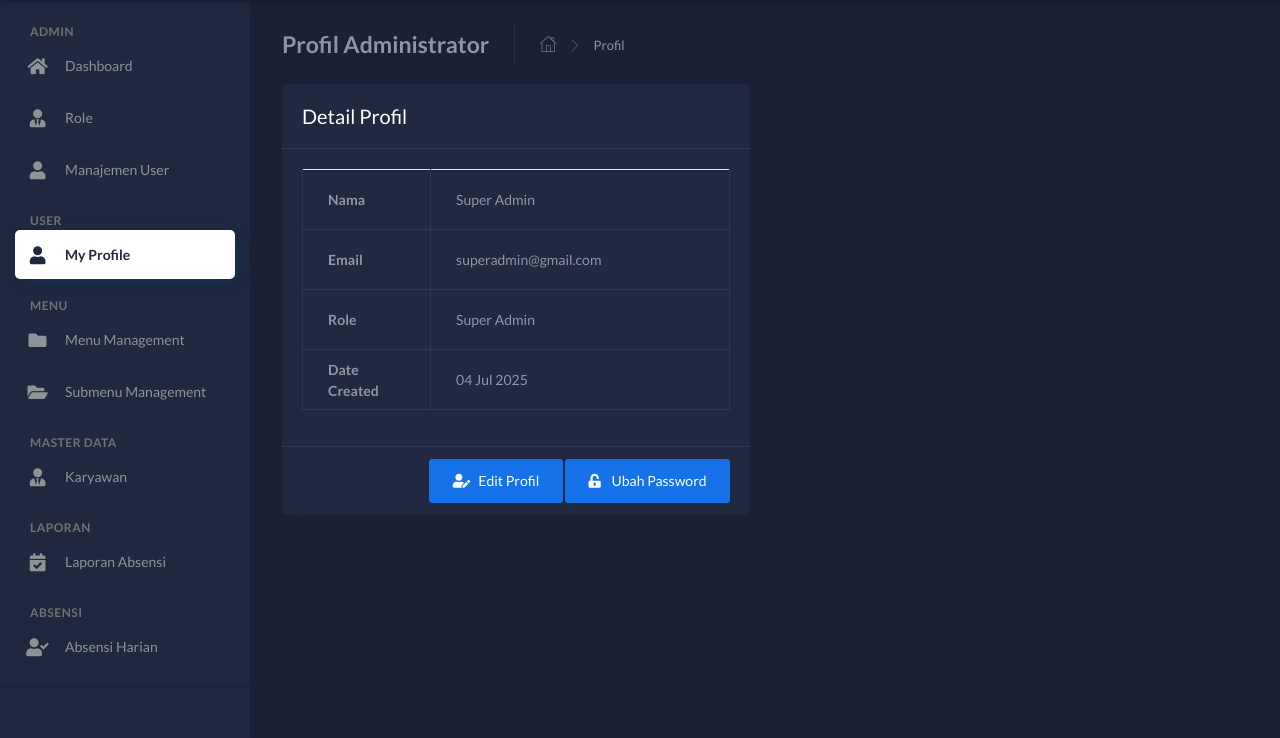
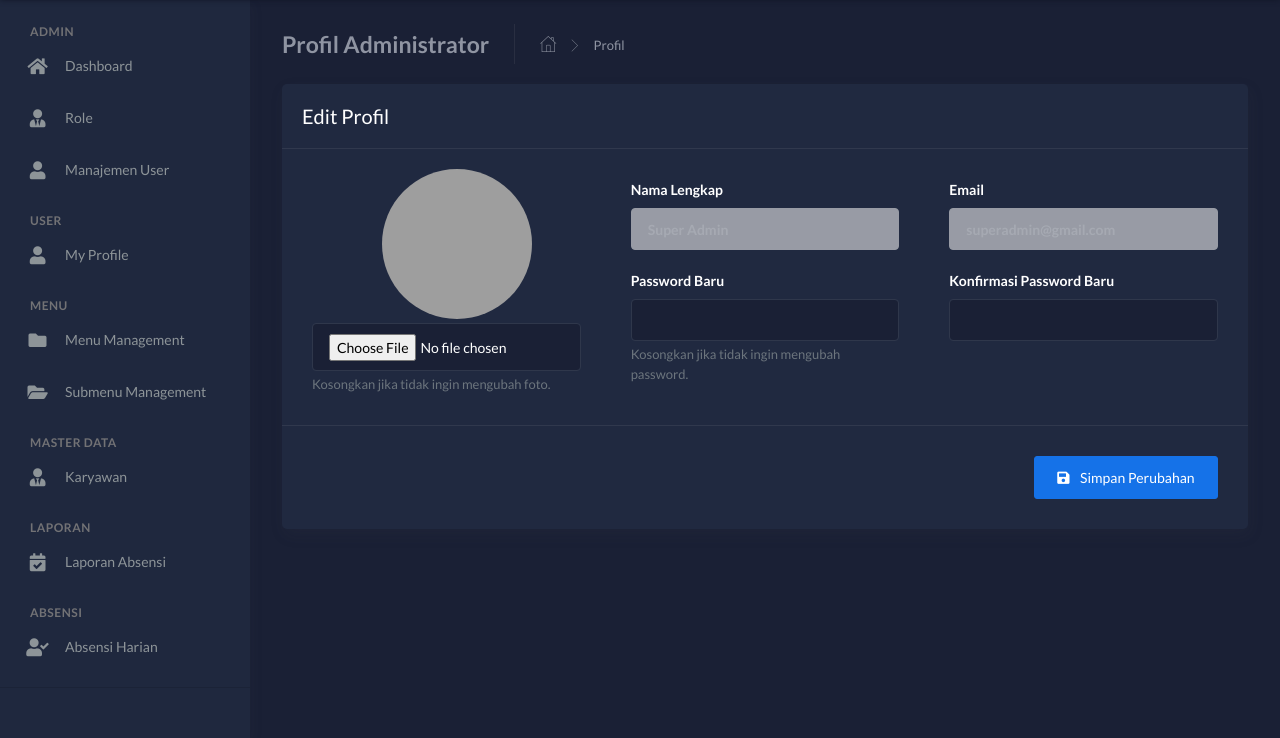
Before and after one commit to wendnsyh/Absensi, a CodeIgniter app: page /Absensi/user in a window 1280 px wide. Shown: the part 62-800 px from the top of the page. Run offline with CodeIgniter, Linux system fonts and the light colour scheme; a user stored in the database is signed in; data comes from the database, SQL or seed files in the repository; style sheets or scripts are compiled from the project's sources; some libraries are stand-ins or nearby versions; grey boxes are pictures that could not be loaded.

Commit message:
Merubah tampilan profile

```diff
--- a/application/controllers/User.php
+++ b/application/controllers/User.php
@@ -1,4 +1,5 @@
 <?php
+defined('BASEPATH') OR exit('No direct script access allowed');
 
 class User extends CI_Controller
 {
@@ -8,12 +9,13 @@ class User extends CI_Controller
         is_logged_in();
     }
 
-
     public function index()
     {
-
-        $data['user'] = $this->db->get_where('user', ['email' => $this->session->userdata('email')])->row_array();
-        $data['title'] = "My Profile";
+        $data['user'] = $this->db->get_where(
+            'user',
+            ['email' => $this->session->userdata('email')]
+        )->row_array();
+        $data['title'] = "Profil Saya";
 
         $this->load->view('template/header', $data);
         $this->load->view('template/sidebar', $data);
@@ -22,29 +24,26 @@ class User extends CI_Controller
         $this->load->view('template/footer');
     }
 
+    public function update()
+    {
+        $data['user'] = $this->db->get_where(
+            'user',
+            ['email' => $this->session->userdata('email')]
+        )->row_array();
 
-    public function edit()
-    {
-        $data['user'] = $this->db->get_where('user', [
-            'email' => $this->session->userdata('email')
-        ])->row_array();
-        $data['title'] = "Edit Profile";
+        $name  = $this->input->post('name');
+        $email = $this->input->post('email');
+        $password_baru       = $this->input->post('password_baru');
+        $konfirmasi_password = $this->input->post('konfirmasi_password');
 
+        // validasi
         $this->form_validation->set_rules('name', 'Nama', 'required|trim');
         $this->form_validation->set_rules('email', 'Email', 'required|trim|valid_email');
 
         if ($this->form_validation->run() == false) {
-            // tampilkan form edit
-            $this->load->view('template/header', $data);
-            $this->load->view('template/sidebar', $data);
-            $this->load->view('template/topbar', $data);
-            $this->load->view('user/edit', $data);
-            $this->load->view('template/footer');
+            $this->index();
         } else {
-            $name  = $this->input->post('name');
-            $email = $this->input->post('email');
-
-            // cek kalau ada upload gambar
+            // Upload Foto jika ada
             $upload_image = $_FILES['image']['name'];
             if ($upload_image) {
                 $config['allowed_types'] = 'jpg|jpeg|png';
@@ -54,7 +53,6 @@ class User extends CI_Controller
                 $this->load->library('upload', $config);
 
                 if ($this->upload->do_upload('image')) {
-                    // hapus foto lama kalau bukan default
                     $old_image = $data['user']['image'];
                     if ($old_image != 'default.png') {
                         unlink(FCPATH . 'assets/img/profile/' . $old_image);
@@ -62,43 +60,34 @@ class User extends CI_Controller
                     $new_image = $this->upload->data('file_name');
                     $this->db->set('image', $new_image);
                 } else {
-                    echo $this->upload->display_errors();
+                    $this->session->set_flashdata('error', $this->upload->display_errors());
+                    redirect('user');
                 }
             }
 
+            // Update data dasar
             $this->db->set('name', $name);
             $this->db->set('email', $email);
+
+            // Update password jika diisi
+            if (!empty($password_baru)) {
+                if ($password_baru === $konfirmasi_password) {
+                    $this->db->set('password', password_hash($password_baru, PASSWORD_DEFAULT));
+                } else {
+                    $this->session->set_flashdata('error', '
+                        <div class="alert alert-danger">Konfirmasi password tidak sesuai!</div>
+                    ');
+                    redirect('user');
+                }
+            }
+
             $this->db->where('id', $data['user']['id']);
             $this->db->update('user');
 
-            $this->session->set_flashdata('message', '
-            <div class="text-success font-weight-bold alert alert-success alert-dismissible fade show" role="alert">
-                Profil berhasil diperbarui!
-                <button type="button" class="close" data-dismiss="alert" aria-label="Close">
-                    <span aria-hidden="true">&times;</span>
-                </button>
-            </div>
-        ');
-            redirect('user/edit');
-        }
-    }
-
-    public function ubah_password()
-    {
-
-        $data['user'] = $this->db->get_where('user', ['email' => $this->session->userdata('email')])->row_array();
-        $data['title'] = "Ubah Password";
-
-        $this->form_validation->set_rules('current_password', 'Password Saat Ini', 'required|trim');
-        $this->form_validation->set_rules('new_password1', ' Password Baru', 'required|trim|min_lenght[6]|matches[new_password2]');
-        $this->form_validation->set_rules('new_password2', 'Konfirmasi Password', 'required|trim|min_lenght[6]|matches[new_password1]');
-
-        if ($this->form_validation->run() == false) {
-            $this->load->view('template/header', $data);
-            $this->load->view('template/sidebar', $data);
-            $this->load->view('template/topbar', $data);
-            $this->load->view('user/ubah_password', $data);
-            $this->load->view('template/footer');
+            $this->session->set_flashdata('success', '
+                <div class="alert alert-success">Profil berhasil diperbarui!</div>
+            ');
+            redirect('user');
         }
     }
 }
--- a/application/views/user/index.php
+++ b/application/views/user/index.php
@@ -19,46 +19,101 @@
             </div>
 
             <div class="row">
-                <div class="col-lg-6 col-md-12">
+                <div class="col-md-12">
+
+                    <?php if ($this->session->flashdata('success')): ?>
+                        <?= $this->session->flashdata('success'); ?>
+                    <?php endif; ?>
+                    <?php if ($this->session->flashdata('error')): ?>
+                        <?= $this->session->flashdata('error'); ?>
+                    <?php endif; ?>
+
                     <div class="card">
                         <div class="card-header">
-                            <div class="card-title">Detail Profil</div>
+                            <div class="card-title">Edit Profil</div>
                         </div>
-                        <div class="card-body">
-                            <table class="table table-bordered">
-                                <tr>
-                                    <th width="30%">Nama</th>
-                                    <td><?= $user['name']; ?></td>
-                                </tr>
-                                <tr>
-                                    <th>Email</th>
-                                    <td><?= $user['email']; ?></td>
-                                </tr>
-                                <tr>
-                                    <th>Role</th>
-                                    <td>
-                                        <?= ($user['role_id'] == 1) ? 'Super Admin' : 'Admin'; ?>
-                                    </td>
-                                </tr>
+                        <form action="<?= base_url('user/update'); ?>" method="POST" enctype="multipart/form-data">
+                            <div class="card-body">
+                                <div class="row">
 
-                                <tr>
-                                    <th>Date Created</th>
-                                    <td><?= date('d M Y', $user['date_created']); ?></td>
-                                </tr>
-                            </table>
-                        </div>
-                        <div class="card-footer text-right">
-                            <a href="<?= base_url('user/edit'); ?>" class="btn btn-primary">
-                                <i class="fas fa-user-edit mr-2"></i>Edit Profil
-                            </a>
-                            <a href="<?= base_url('user/ubah_password'); ?>" class="btn btn-primary">
-                                <i class="fas fa-unlock-alt mr-2"></i> Ubah Password
-                            </a>
-                        </div>
+                                    <!-- FOTO PROFIL -->
+                                    <div class="col-md-4">
+                                        <div class="text-center mb-3">
+                                            <div class="avatar avatar-xxl">
+                                                <img src="<?= base_url('assets/img/profile/' . $user['image']); ?>"
+                                                    alt="Foto Profil"
+                                                    class="avatar-img rounded-circle"
+                                                    style="width:150px;height:150px;object-fit:cover;">
+                                            </div>
+                                        </div>
+                                        <div class="form-group">
+                                            <input type="file" name="image" class="form-control">
+                                            <small class="form-text text-muted">Kosongkan jika tidak ingin mengubah foto.</small>
+                                        </div>
+                                    </div>
+
+                                    <!-- DATA PROFIL -->
+                                    <div class="col-md-8">
+                                        <div class="row">
+
+                                            <!-- NAMA -->
+                                            <div class="col-md-6">
+                                                <div class="form-group">
+                                                    <label for="name">Nama Lengkap</label>
+                                                    <input type="text"
+                                                        class="form-control <?= ($user['role_id'] == 1) ? 'bg-dark text-white font-weight-bold' : '' ?>"
+                                                        name="name"
+                                                        value="<?= $user['name']; ?>"
+                                                        <?= ($user['role_id'] == 1) ? 'readonly' : '' ?>>
+                                                </div>
+                                            </div>
+
+                                            <!-- EMAIL -->
+                                            <div class="col-md-6">
+                                                <div class="form-group">
+                                                    <label for="email">Email</label>
+                                                    <input type="email"
+                                                        class="form-control <?= ($user['role_id'] == 1) ? 'bg-dark text-white font-weight-bold' : '' ?>"
+                                                        name="email"
+                                                        value="<?= $user['email']; ?>"
+                                                        <?= ($user['role_id'] == 1) ? 'readonly' : '' ?>>
+                                                </div>
+                                            </div>
+
+                                            <!-- PASSWORD BARU -->
+                                            <div class="col-md-6">
+                                                <div class="form-group">
+                                                    <label for="password_baru">Password Baru</label>
+                                                    <input type="password" class="form-control" name="password_baru">
+                                                    <small class="form-text text-muted">Kosongkan jika tidak ingin mengubah password.</small>
+                                                </div>
+                                            </div>
+
+                                            <!-- KONFIRMASI PASSWORD -->
+                                            <div class="col-md-6">
+                                                <div class="form-group">
+                                                    <label for="konfirmasi_password">Konfirmasi Password Baru</label>
+                                                    <input type="password" class="form-control" name="konfirmasi_password">
+                                                </div>
+                                            </div>
+
+                                        </div>
+                                    </div>
+
+                                </div>
+                            </div>
+
+                            <!-- BUTTON -->
+                            <div class="card-action text-right">
+                                <button type="submit" class="btn btn-primary">
+                                    <i class="fas fa-save mr-2"></i> Simpan Perubahan
+                                </button>
+                            </div>
+                        </form>
                     </div>
+
                 </div>
             </div>
-
         </div>
     </div>
 </div>
--- a/application/views/user/ubah_password.php
+++ b/application/views/user/ubah_password.php
@@ -32,7 +32,7 @@
                             <?= form_error('new_password1', '<small class="text-danger pl-3">', '</small>'); ?>
                         </div>
                         <div class="form-group">
-                            <label for="new_password2">Ulangi Passowrd Baru</label>
+                            <label for="new_password2">Ulangi Password Baru</label>
                             <input type="password" class="form-control" id="new_password2" name="new_password2">
                             <?= form_error('new_password2', '<small class="text-danger pl-3">', '</small>'); ?>
                         </div>
```
Also changed, not shown: application/controllers/Absensi.php (+56 -19 lines).
